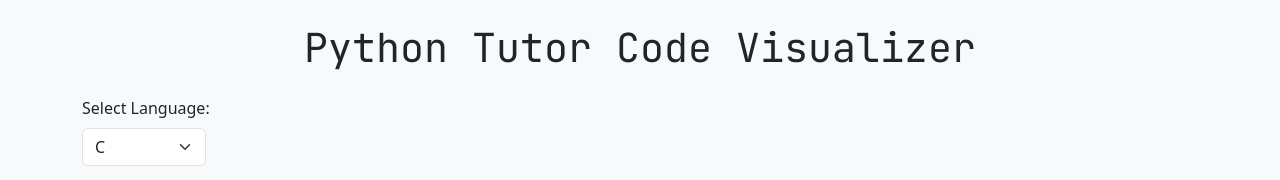
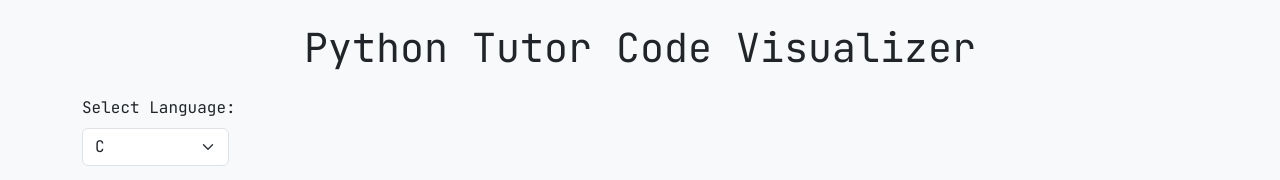
Before and after one commit to AnisurRahmanJU/CodeViz, a website: page index.html in a window 1280 px wide. Shown: the top 180 px of the page. Drawn offline with nearby package versions, Linux system fonts and the light colour scheme.

Commit message:
Update index.html

```diff
--- a/index.html
+++ b/index.html
@@ -36,8 +36,8 @@
     </h1></center>
 
     <!-- Language selector above the editor -->
-    <label for="language-select" class="form-label mt-3">Select Language:</label>
-    <select id="language-select" class="form-select w-auto mb-3">
+    <label style="font-family:'JetBrains Mono', monospace;" for="language-select" class="form-label mt-3">Select Language:</label>
+    <select style="font-family:'JetBrains Mono', monospace;"  id="language-select" class="form-select w-auto mb-3">
       <option value="c">C</option>
       <option value="cpp">C++</option>
       <option value="python">Python</option>
```
